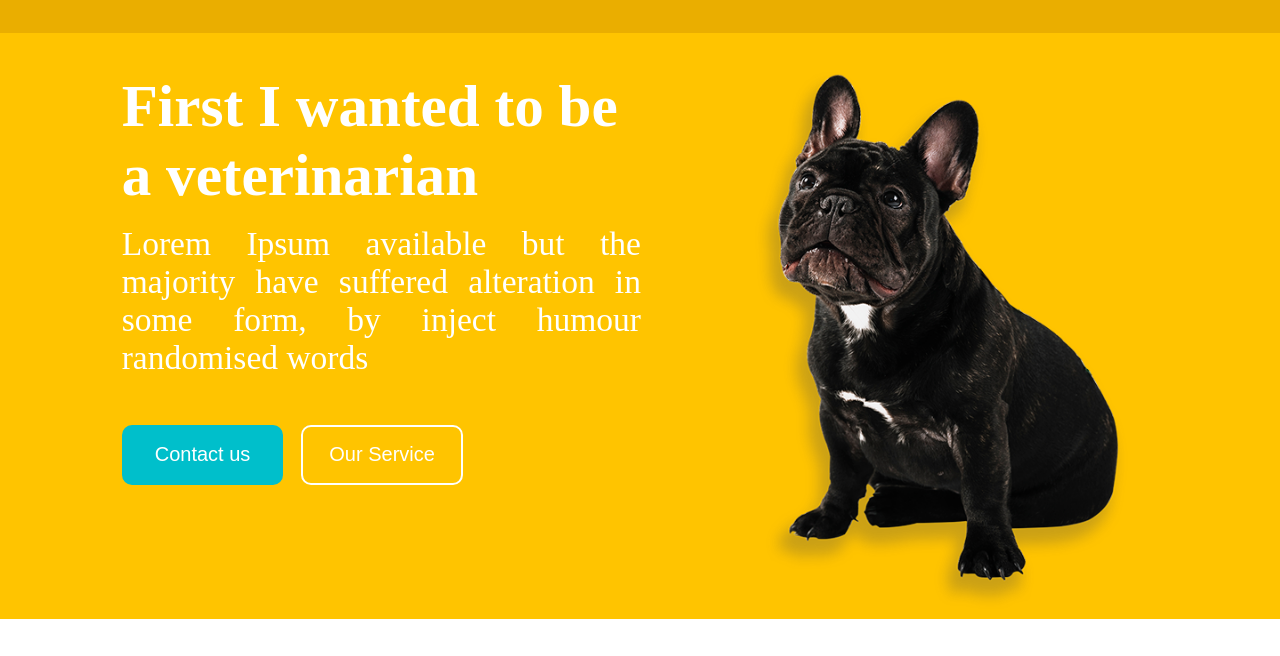
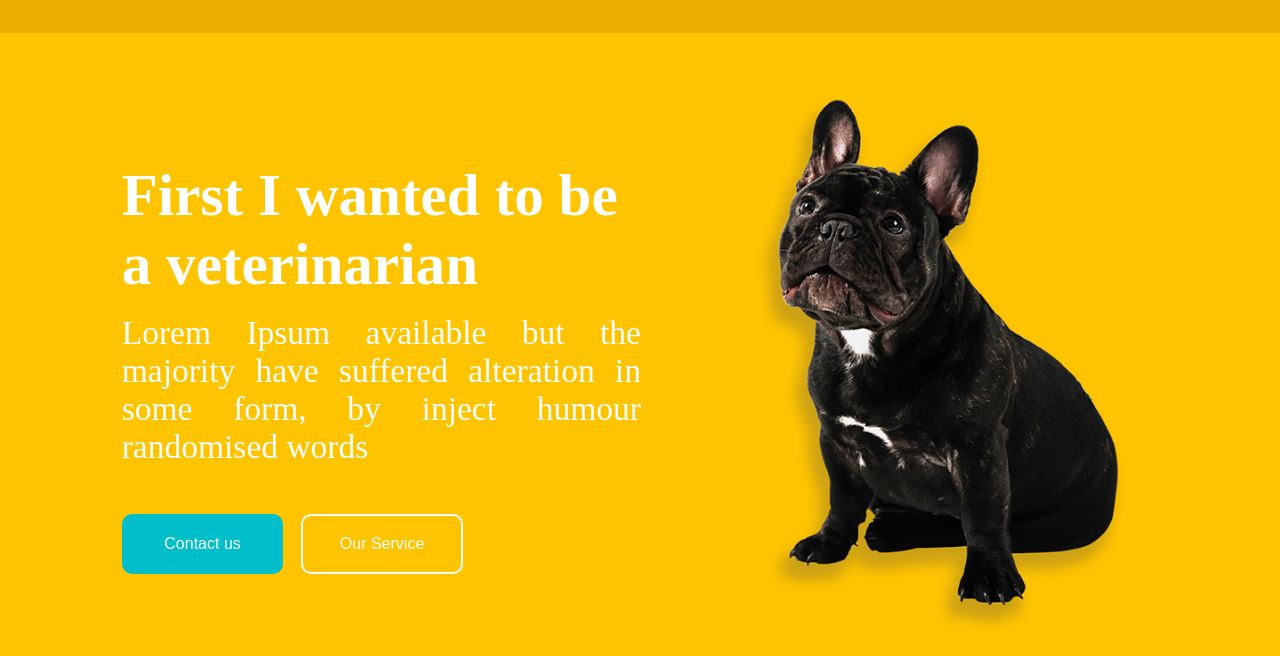
Before and after one commit to Kushal-Niroula/Design-Final-Project-Responsive, a plain HTML site: page index.html in a window 1280 px wide. Shown: the part 94-750 px from the top of the page. Drawn offline with Linux system fonts and the light colour scheme.

Commit message:
width fixes

```diff
--- a/css/style.css
+++ b/css/style.css
@@ -326,8 +326,8 @@
     height:3.90vw;
     width:25.91%;
 }
-.nav a{
-    font-size:160%;
+.nav li a{
+    font-size:2.7vw;
 }
 .nav li:last-child a{
     padding-right:0px;
@@ -336,6 +336,13 @@
 /* for body tab */
 .main{
     font-size:3.08vw;
+}
+.r1 .left{
+    padding-top:5vw;
+}
+.row{
+    padding-bottom: 10vw;
+    padding-top:5vw;
 }
 
 }
@@ -373,7 +380,7 @@
 .left-btn , .right-btn{
     width:12.63vw;
     height:4.7vw;
-    font-size: 20px;
+    font-size: 16px;
 
 }
 .left-img , .middle-img , .right-img{
```
